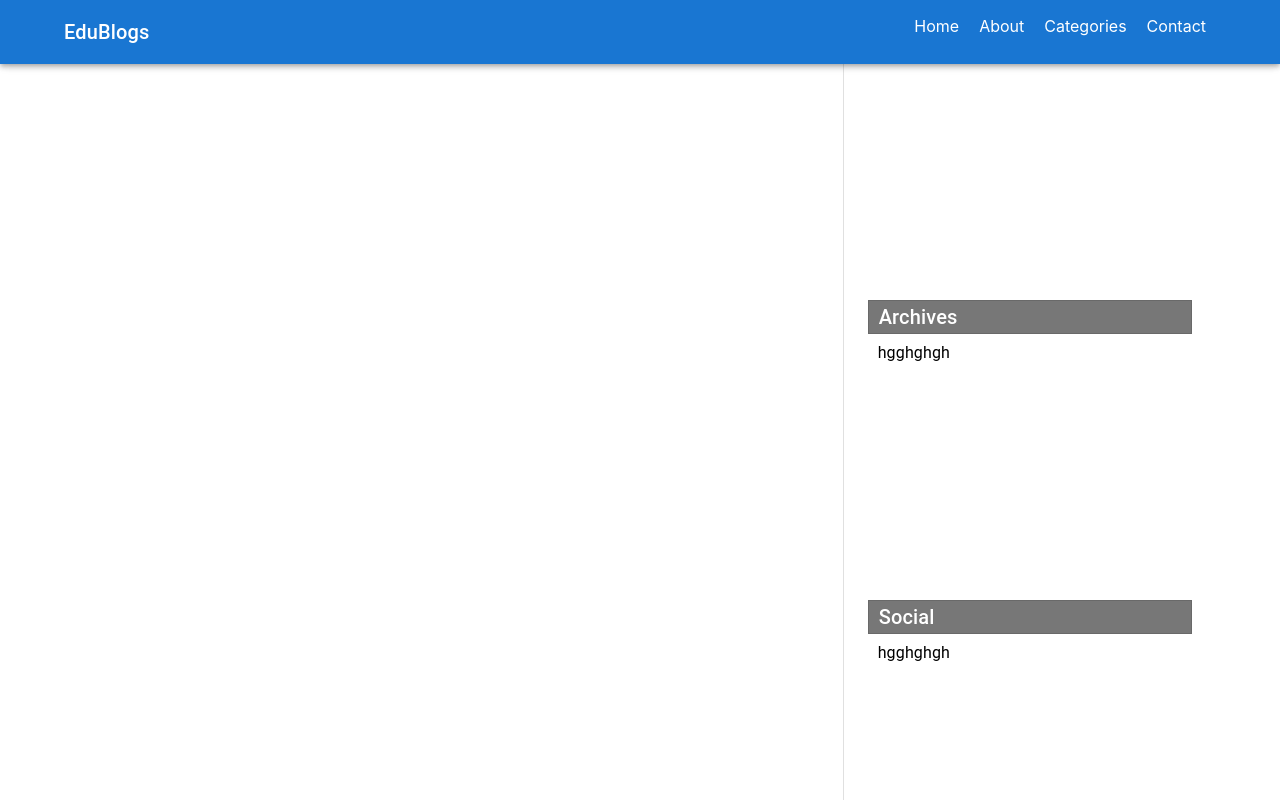
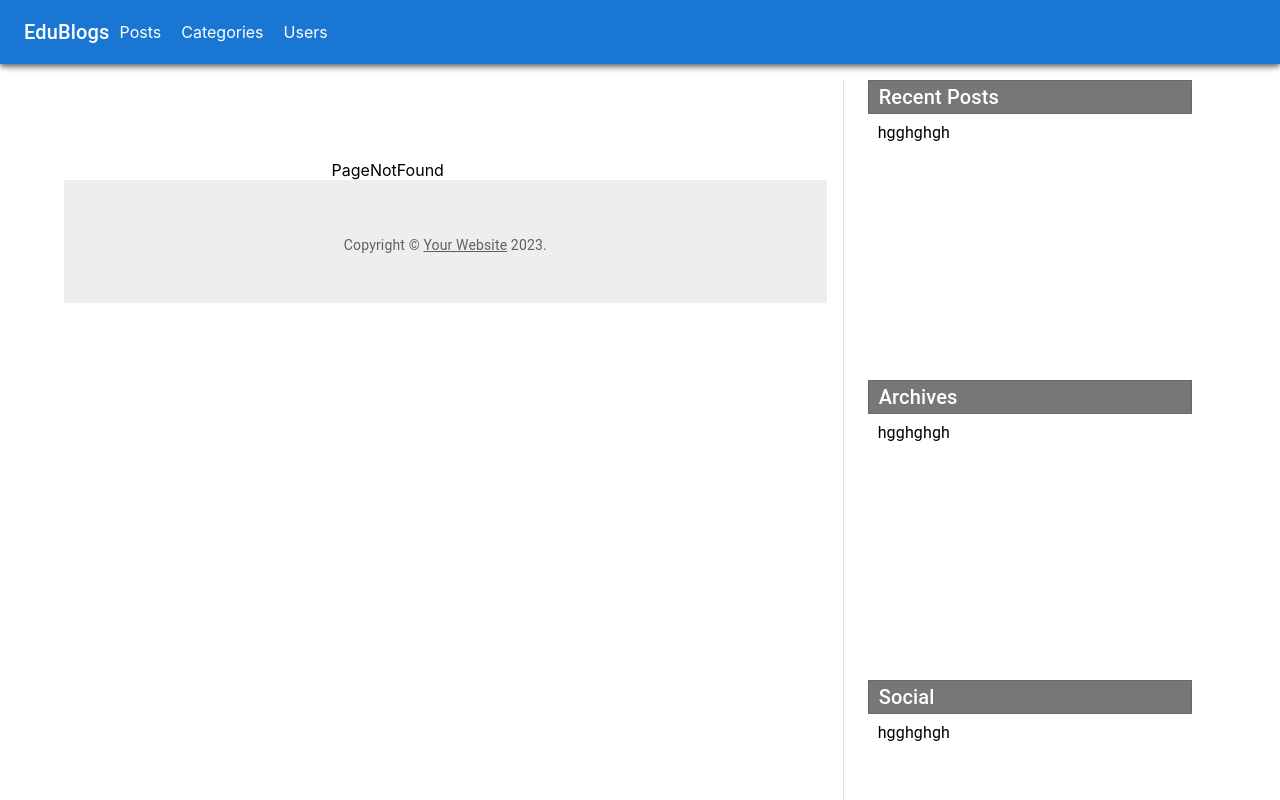
Before and after one commit to raj-projects/edu-blog, a React (Create React App) app in the folder client/: page /dashboard in a window 1280 px wide. Shown: the top 800 px of the page. Built offline with nearby package versions, Linux system fonts and the light colour scheme.

Commit message:
updated dashboard panel layout

```diff
--- a/client/src/comonents/App.js
+++ b/client/src/comonents/App.js
@@ -1,29 +1,22 @@
-import { Container } from '@mui/material';
 import React from 'react';
 import Footer from './layout/Footer';
 import Header from './layout/Header';
 import Sidebar from './layout/Sidebar';
-import { Grid, makeStyles } from '@mui/material';
+import { Grid, Container } from '@mui/material';
 import { Route, Routes } from 'react-router-dom';
 import About from '../pages/userPanel/About';
 import PageNotFound from '../pages/userPanel/PageNotFound';
 import Home from '../pages/userPanel/Home';
 import Categories from '../pages/userPanel/Categories';
 import Contact from '../pages/userPanel/Contact';
+import Dashboard from '../pages/adminPanel/Dashboard';
 
-// const useStyles = makeStyles({
-//   mainContainer: {
-
-//   }
-// })
 
 function App() {
-  // const classes = useStyles();
-
   return (
     <>
       <Header />
-      <Container sx={{ flexGrow: 1 }}>
+      <Container sx={{ marginTop: '80px' }}>
         <Grid container spacing={2}>
           <Grid item xs={8}>
             <Routes>
@@ -31,6 +24,7 @@ function App() {
               <Route path="about" element={<About />} />
               <Route path="category" element={<Categories />} />
               <Route path="contact" element={<Contact />} />
+              <Route path="dashboard" element={<Dashboard />} />
               <Route path="*" element={<PageNotFound />} />
             </Routes>
           </Grid>
--- a/client/src/comonents/layout/Footer.js
+++ b/client/src/comonents/layout/Footer.js
@@ -28,7 +28,7 @@ function Footer(props) {
           {title}
         </Typography>
         <Typography
-          variant="subtitle1"
+          variant="subtitle"
           align="center"
           color="text.secondary"
           component="p"
--- a/client/src/comonents/layout/Header.js
+++ b/client/src/comonents/layout/Header.js
@@ -21,7 +21,7 @@ function Header() {
             <Typography variant="h6" component="div">
               EduBlogs
             </Typography>
-            <Box sx={{ display: 'flex', flexDirection: 'row' }}>
+            <Box sx={{ display: 'flex', flexDirection: 'row', alignItems: 'center' }}>
               <Link to="/" style={{padding: '0 10px', textDecoration: 'none', color: '#fff', cursor: 'pointer'}}>Home</Link>
               <Link to="/about" style={{padding: '0 10px', textDecoration: 'none', color: '#fff', cursor: 'pointer'}}>About</Link>
               <Link to="/category" style={{padding: '0 10px', textDecoration: 'none', color: '#fff', cursor: 'pointer'}}>Categories</Link>
--- /dev/null
+++ b/client/src/pages/adminPanel/Dashboard.js
@@ -0,0 +1,46 @@
+import React from 'react';
+import { Grid, Container } from '@mui/material';
+import { Route, Routes } from 'react-router-dom';
+import DashboardHeader from './components/DashboardHeader';
+import PageNotFound from '../userPanel/PageNotFound';
+import Users from './pages/users/Users';
+import AddUser from './pages/users/AddUser';
+import Posts from './pages/posts/Posts';
+import AddPost from './pages/posts/AddPost';
+import Categories from '../userPanel/Categories';
+import AddCategory from './pages/categories/AddCategory';
+import Footer from '../../comonents/layout/Footer';
+
+function Dashboard() {
+  return (
+    <>
+      <DashboardHeader />
+      <Container sx={{ marginTop: '80px' }}>
+        <Grid container spacing={2}>
+          <Grid item xs={4}>
+            {/* <Sidebar /> */}
+          </Grid>
+          <Grid item xs={8}>
+            <Routes>
+              <Route path="dashboard/" element={<Dashboard />}>
+                <Route path="users" element={<Users />}>
+                  <Route path="adduser" element={<AddUser />} />
+                </Route>
+                <Route path="posts" element={<Posts />}>
+                  <Route path="addpost" element={<AddPost />} />
+                </Route>
+                <Route path="category" element={<Categories />}>
+                  <Route path="addcategory" element={<AddCategory />} />
+                </Route>
+              </Route>
+              <Route path="*" element={<PageNotFound />} />
+            </Routes>
+          </Grid>
+        </Grid>
+      </Container>
+      <Footer />
+    </>
+  );
+}
+
+export default Dashboard;
--- /dev/null
+++ b/client/src/pages/adminPanel/components/DashboardHeader.js
@@ -0,0 +1,70 @@
+import * as React from 'react';
+import AppBar from '@mui/material/AppBar';
+import Box from '@mui/material/Box';
+import Toolbar from '@mui/material/Toolbar';
+import Typography from '@mui/material/Typography';
+import { Link } from 'react-router-dom';
+
+function DashboardHeader() {
+  return (
+    <AppBar sx={{ marginBottom: '10px' }}>
+      <Box position="static">
+        <Toolbar>
+          <Box
+            sx={{
+              display: 'flex',
+              flexDirection: 'row',
+              justifyContent: 'space-between',
+            }}
+          >
+            <Typography variant="h6" component="div">
+              EduBlogs
+            </Typography>
+            <Box
+              sx={{
+                display: 'flex',
+                flexDirection: 'row',
+                alignItems: 'center',
+              }}
+            >
+              <Link
+                to="/dashboard/posts"
+                style={{
+                  padding: '0 10px',
+                  textDecoration: 'none',
+                  color: '#fff',
+                  cursor: 'pointer',
+                }}
+              >
+                Posts
+              </Link>
+              <Link
+                to="/dashboard/categories"
+                style={{
+                  padding: '0 10px',
+                  textDecoration: 'none',
+                  color: '#fff',
+                  cursor: 'pointer',
+                }}
+              >
+                Categories
+              </Link>
+              <Link
+                to="/dashboard/users"
+                style={{
+                  padding: '0 10px',
+                  textDecoration: 'none',
+                  color: '#fff',
+                  cursor: 'pointer',
+                }}
+              >
+                Users
+              </Link>
+            </Box>
+          </Box>
+        </Toolbar>
+      </Box>
+    </AppBar>
+  );
+}
+export default DashboardHeader;
--- /dev/null
+++ b/client/src/pages/adminPanel/pages/categories/AddCategory.js
@@ -0,0 +1,9 @@
+import React from 'react'
+
+const AddCategory = () => {
+  return (
+    <div>AddCategory</div>
+  )
+}
+
+export default AddCategory
--- /dev/null
+++ b/client/src/pages/adminPanel/pages/posts/AddPost.js
@@ -0,0 +1,9 @@
+import React from 'react'
+
+const AddPost = () => {
+  return (
+    <div>AddPost</div>
+  )
+}
+
+export default AddPost
--- /dev/null
+++ b/client/src/pages/adminPanel/pages/posts/Posts.js
@@ -0,0 +1,9 @@
+import React from 'react'
+
+const Posts = () => {
+  return (
+    <div>Posts</div>
+  )
+}
+
+export default Posts
--- /dev/null
+++ b/client/src/pages/adminPanel/pages/users/AddUser.js
@@ -0,0 +1,9 @@
+import React from 'react'
+
+const AddUser = () => {
+  return (
+    <div>AddUser</div>
+  )
+}
+
+export default AddUser
--- /dev/null
+++ b/client/src/pages/adminPanel/pages/users/Users.js
@@ -0,0 +1,9 @@
+import React from 'react'
+
+const Users = () => {
+  return (
+    <div>Users</div>
+  )
+}
+
+export default Users
```
Also changed, not shown: client/src/assets/styles/styled-comonents.js (+14 -2 lines), client/src/pages/adminPanel/pages/categories/categories.js (added, +9 -0 lines).
